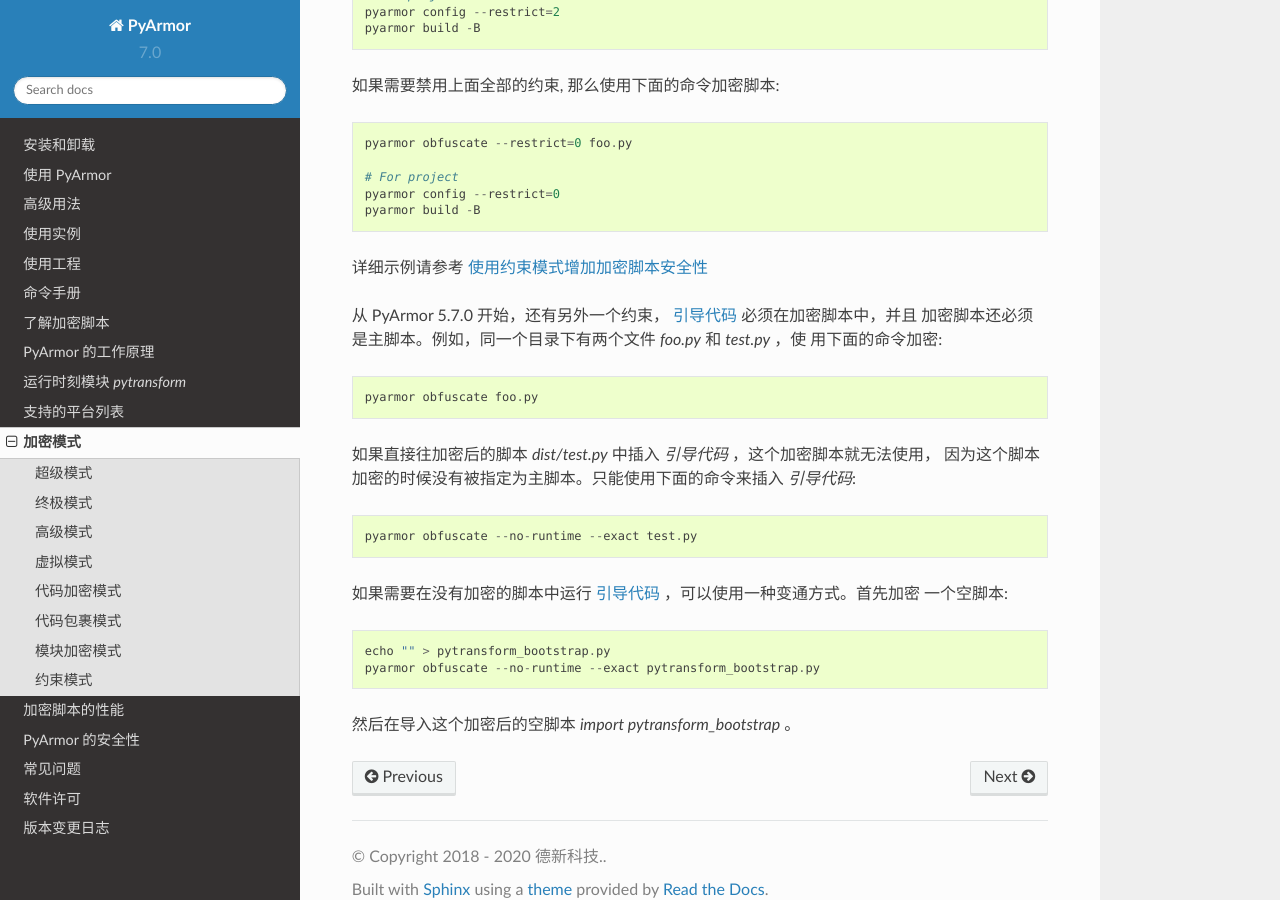
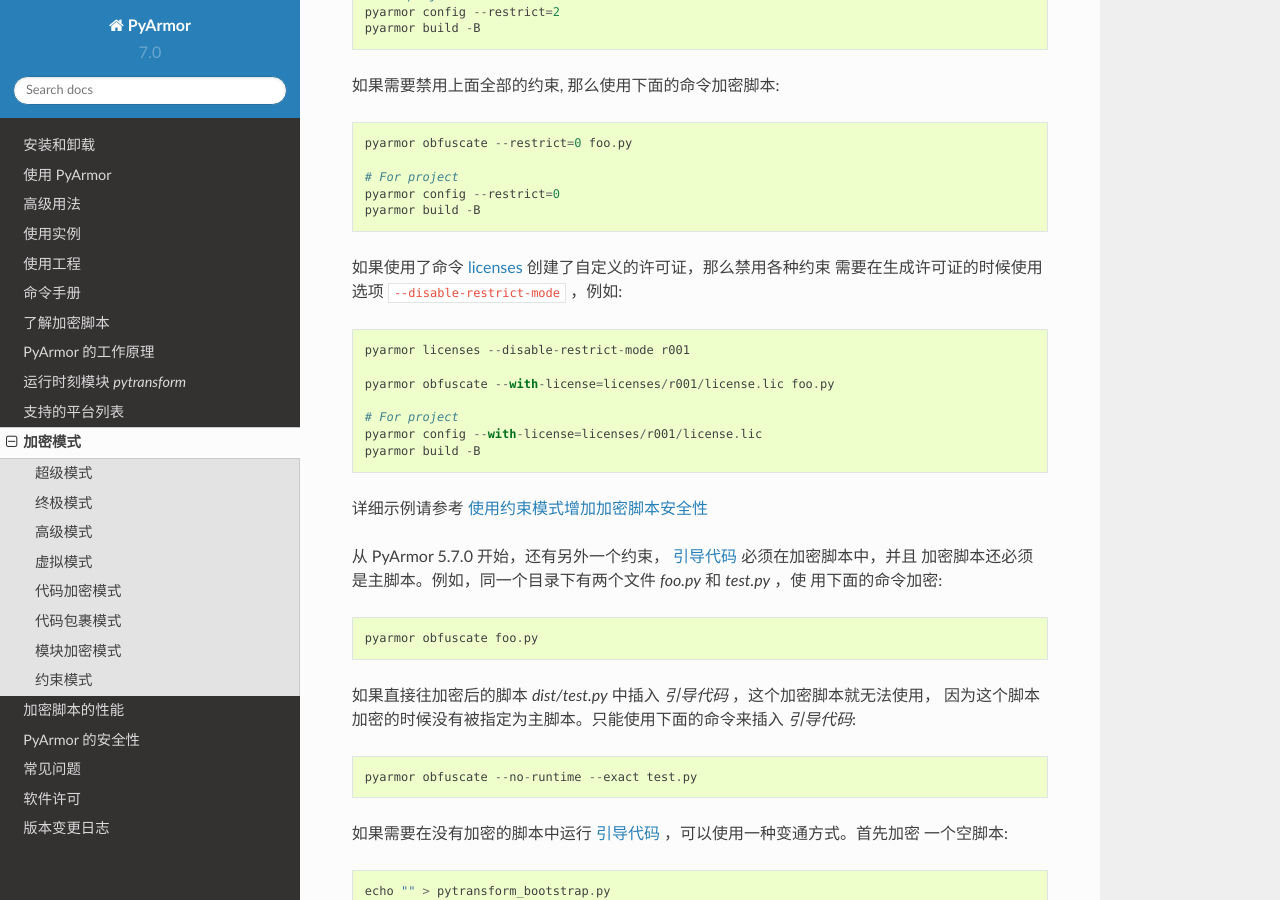
Before and after one commit to dashingsoft/pyarmor-docs-zh, a Sphinx documentation site: the page built from docs/mode.rst, in a window 1280 px wide and 900 px high, scrolled down 10302 px. Built offline with Sphinx 7.4.7 and the Read the Docs theme 2.0.0, drawn with Linux system fonts in a browser that asks for light colours.

Commit message:
Add example for --restrict 0

```diff
--- a/docs/mode.rst
+++ b/docs/mode.rst
@@ -506,6 +506,17 @@
     pyarmor config --restrict=0
     pyarmor build -B
 
+如果使用了命令 :ref:`licenses` 创建了自定义的许可证，那么禁用各种约束
+需要在生成许可证的时候使用选项 ``--disable-restrict-mode`` ，例如::
+
+    pyarmor licenses --disable-restrict-mode r001
+
+    pyarmor obfuscate --with-license=licenses/r001/license.lic foo.py
+
+    # For project
+    pyarmor config --with-license=licenses/r001/license.lic
+    pyarmor build -B
+
 详细示例请参考 :ref:`使用约束模式增加加密脚本安全性`
 
 从 PyArmor 5.7.0 开始，还有另外一个约束， :ref:`引导代码` 必须在加密脚本中，并且
```
Also changed, not shown: docs/advanced.rst (+11 -0 lines).
